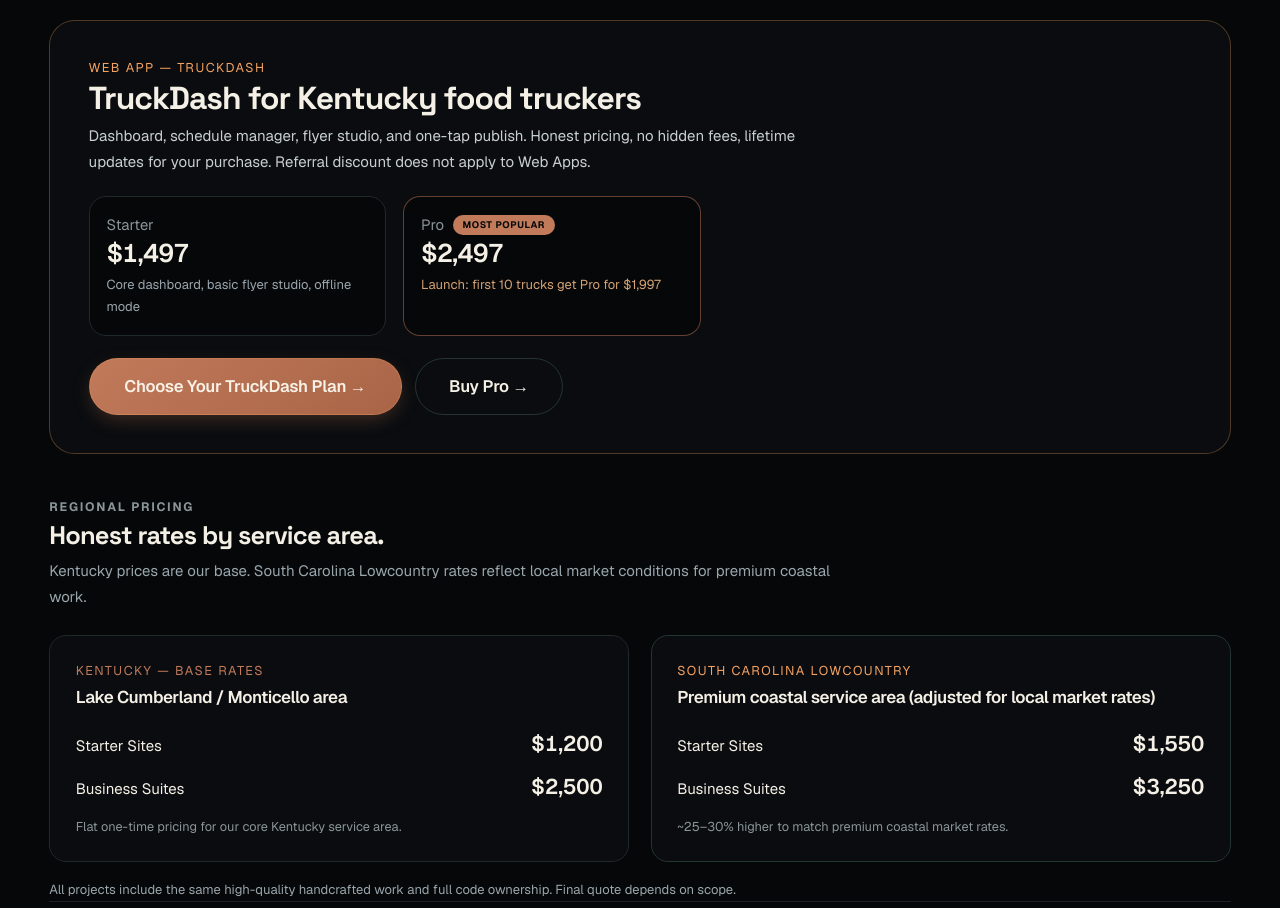
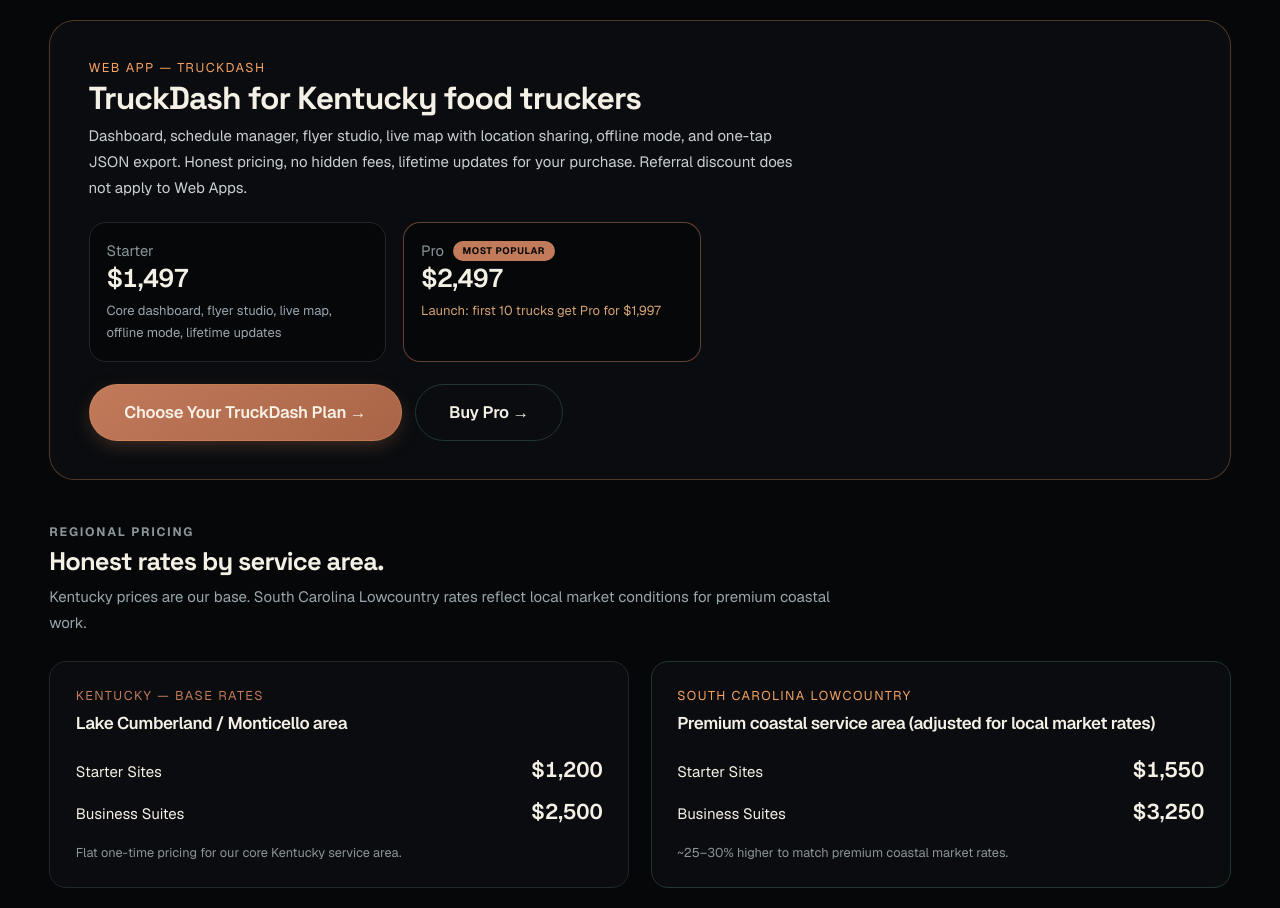
Before and after one commit to muhgits77/bluegrass-digital-forge-g, a Next.js app: page /services in a window 1280 px wide. Shown: the part 1880-2788 px from the top of the page. Built offline with nearby package versions, Linux system fonts and the light colour scheme.

Commit message:
Update TruckDash Starter features on homepage

```diff
--- a/app/food-truck-websites/page.tsx
+++ b/app/food-truck-websites/page.tsx
@@ -64,7 +64,7 @@
         <div className="text-[#f4a261] text-xs tracking-[1.5px] mb-1">TRUCKDASH — FOOD TRUCK WEB APP</div>
         <h2 className="text-xl font-semibold tracking-tight">Need the Bluegrass Command Center, not just a website?</h2>
         <p className="mt-2 text-[15px] text-[#c8cfd3]">
-          TruckDash is our dashboard + flyer studio for Kentucky food truckers. Starter $1,497 · Pro $2,497 (Most Popular) — launch offer: first 10 trucks get Pro for $1,997 through August 2026.
+          TruckDash is our dashboard + flyer studio for Kentucky food truckers — schedule manager, live map with location sharing, offline mode, and lifetime updates. Starter $1,497 · Pro $2,497 (Most Popular) — launch offer: first 10 trucks get Pro for $1,997 through August 2026.
         </p>
         <div className="mt-4 flex flex-wrap gap-3">
           <Link href="/truckdash" className="btn btn-primary">Choose Your TruckDash Plan →</Link>
--- a/app/page.tsx
+++ b/app/page.tsx
@@ -326,11 +326,12 @@
             updates for daily spots and festivals using a simple mobile dashboard.
             Change “Where We Are Today” in seconds from your phone, plus festival
             calendar, online ordering, beautiful food photos, and menu updates.
-            Looking for the full dashboard &amp; flyer studio?{" "}
+            Looking for the full dashboard, flyer studio, live map &amp; offline
+            mode?{" "}
             <Link href="/truckdash" className="underline hover:text-[#f4a261]">
-              TruckDash plans from $1,497
-            </Link>
-            .
+              TruckDash Starter $1,497
+            </Link>{" "}
+            (lifetime updates).
           </p>
 
           <div className="mt-8 flex flex-col sm:flex-row gap-3.5 justify-center">
--- a/app/quote/page.tsx
+++ b/app/quote/page.tsx
@@ -10,7 +10,7 @@
 
 /** TruckDash plan query → budget label (Buy Now buttons use ?plan=starter | ?plan=pro). */
 const TRUCKDASH_PLAN_BUDGET: Record<string, string> = {
-  starter: "TruckDash Starter — $1,497",
+  starter: "TruckDash Starter — $1,497 one-time",
   pro: "TruckDash Pro — $2,497 (or $1,997 launch)",
 };
 
@@ -68,7 +68,7 @@
 const budgetOptions = [
   "Starter Site — from $1,200",
   "Business Suite — from $2,500",
-  "TruckDash Starter — $1,497",
+  "TruckDash Starter — $1,497 one-time",
   "TruckDash Pro — $2,497 (or $1,997 launch)",
   "Not sure yet",
 ];
--- a/app/services/page.tsx
+++ b/app/services/page.tsx
@@ -151,13 +151,13 @@
         <div className="text-[#f4a261] text-xs tracking-[1.5px] mb-1">WEB APP — TRUCKDASH</div>
         <h2 className="text-2xl md:text-3xl font-semibold tracking-tight">TruckDash for Kentucky food truckers</h2>
         <p className="mt-2 text-[15px] text-[#c8cfd3] max-w-2xl">
-          Dashboard, schedule manager, flyer studio, and one-tap publish. Honest pricing, no hidden fees, lifetime updates for your purchase. Referral discount does not apply to Web Apps.
+          Dashboard, schedule manager, flyer studio, live map with location sharing, offline mode, and one-tap JSON export. Honest pricing, no hidden fees, lifetime updates for your purchase. Referral discount does not apply to Web Apps.
         </p>
         <div className="mt-5 grid sm:grid-cols-2 gap-4 max-w-xl">
           <div className="rounded-2xl border border-[#1f282b] bg-[#050708]/80 p-4">
             <div className="text-sm text-[#8a9599]">Starter</div>
             <div className="text-2xl font-semibold tabular-nums tracking-tight">$1,497</div>
-            <p className="text-[13px] text-[#9aa6ad] mt-1">Core dashboard, basic flyer studio, offline mode</p>
+            <p className="text-[13px] text-[#9aa6ad] mt-1">Core dashboard, flyer studio, live map, offline mode, lifetime updates</p>
           </div>
           <div className="rounded-2xl border border-[#c17a5a]/50 bg-[#050708]/80 p-4">
             <div className="flex items-center gap-2">
--- a/app/truckdash/page.tsx
+++ b/app/truckdash/page.tsx
@@ -5,7 +5,7 @@
 export const metadata: Metadata = {
   title: "TruckDash Pricing | Kentucky Food Truck Dashboard & Flyer Studio",
   description:
-    "Choose your TruckDash plan — Starter $1,497 or Pro $2,497. Dashboard, schedule manager, flyer studio, and one-tap publish for Kentucky food truckers. Limited launch: Pro for $1,997 for the first 10 trucks.",
+    "Choose your TruckDash plan — Starter $1,497 or Pro $2,497. Dashboard, schedule manager, flyer studio, live map with location sharing, offline mode, and lifetime updates for Kentucky food truckers. Limited launch: Pro for $1,997 for the first 10 trucks.",
   keywords: [
     "TruckDash",
     "food truck dashboard Kentucky",
@@ -20,8 +20,10 @@
   "Core Dashboard & Schedule Manager",
   "Basic Flyer Studio (templates + QR codes)",
   "One-tap JSON export for your website",
+  "Live Map with location sharing",
   "Offline mode",
   "Kentucky-style design & branding kit",
+  "Lifetime updates",
 ];
 
 const proFeatures = [
```
